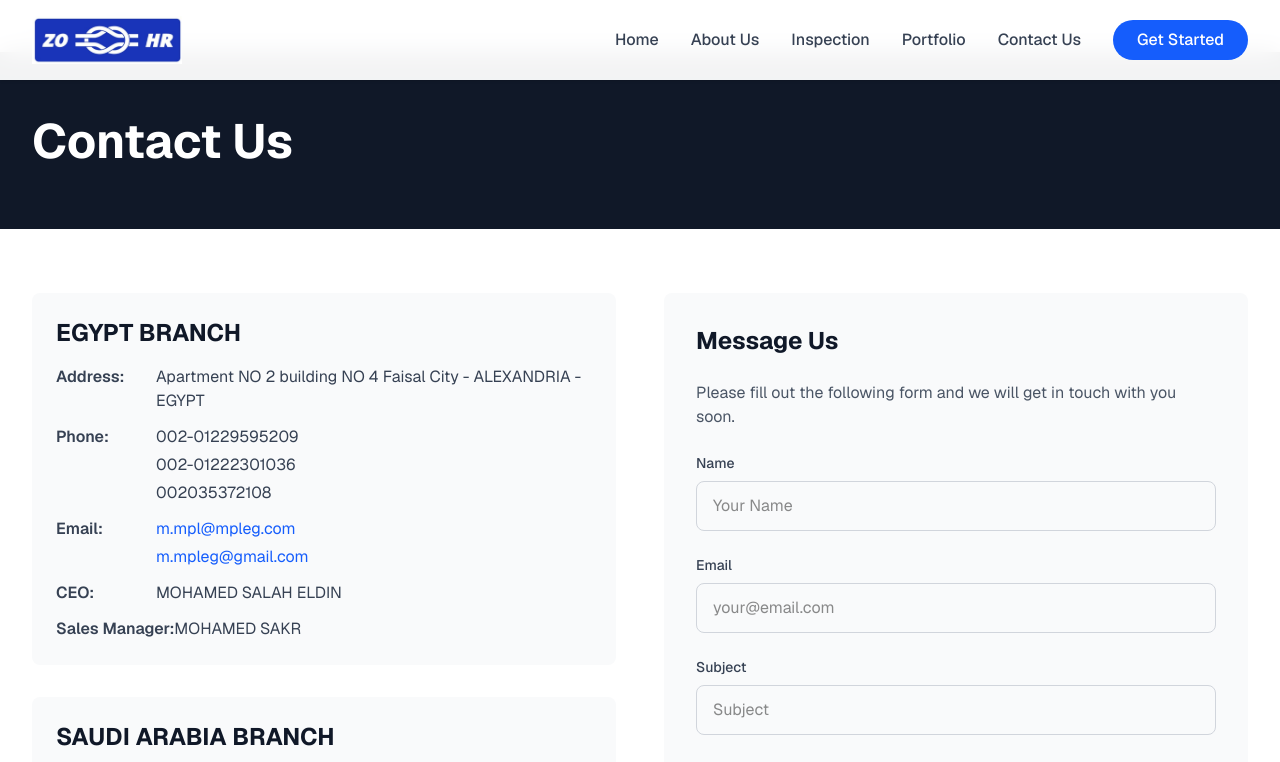
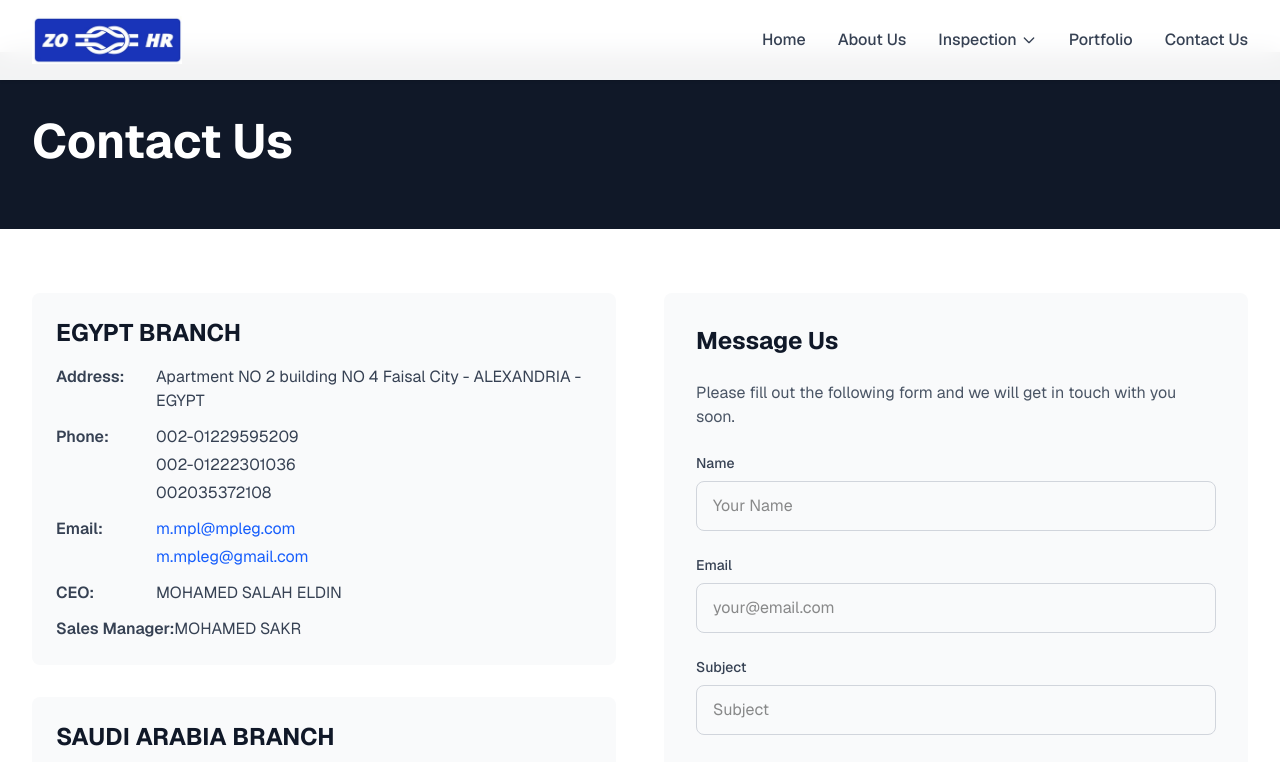
Before and after one commit to Abdulwahabb99/ZOHR-project, a Next.js app: page /contact in a window 1280 px wide. Shown: the top 762 px of the page. Built offline with nearby package versions, Linux system fonts and the light colour scheme.

Commit message:
Enhance: Refactor Navbar component to support dropdown menus for nested links.

```diff
--- a/components/Navbar.tsx
+++ b/components/Navbar.tsx
@@ -4,6 +4,10 @@ import { useState, useEffect } from 'react';
 import Link from 'next/link';
 import Image from 'next/image';
 import { usePathname } from 'next/navigation';
+
+type NavLink =
+  | { href: string; label: string; children?: never }
+  | { href?: never; label: string; children: { href: string; label: string }[] };
 
 /**
  * Navbar Component
@@ -13,10 +17,12 @@ import { usePathname } from 'next/navigation';
  * - Smooth scroll behavior
  * - Sticky header that appears on scroll
  * - Active link highlighting
+ * - Dropdown menu support
  */
 export default function Navbar() {
   const [isOpen, setIsOpen] = useState(false);
   const [isScrolled, setIsScrolled] = useState(false);
+  const [isDropdownOpen, setIsDropdownOpen] = useState(false);
   const pathname = usePathname();
 
   // Handle scroll effect for navbar background and pathname changes
@@ -39,15 +45,48 @@ export default function Navbar() {
     return () => window.removeEventListener('scroll', handleScroll);
   }, [pathname]);
 
+  // Close dropdown when pathname changes
+  useEffect(() => {
+    setIsDropdownOpen(false);
+  }, [pathname]);
+
   // Close mobile menu when clicking outside or on a link
   const handleLinkClick = () => {
     setIsOpen(false);
+    setIsDropdownOpen(false);
   };
 
-  const navLinks = [
+  // Toggle dropdown menu
+  const toggleDropdown = () => {
+    setIsDropdownOpen(!isDropdownOpen);
+  };
+
+  // Close dropdown when clicking outside
+  useEffect(() => {
+    const handleClickOutside = (event: MouseEvent) => {
+      const target = event.target as HTMLElement;
+      if (isDropdownOpen && !target.closest('.dropdown-container')) {
+        setIsDropdownOpen(false);
+      }
+    };
+
+    if (isDropdownOpen) {
+      document.addEventListener('mousedown', handleClickOutside);
+      return () => {
+        document.removeEventListener('mousedown', handleClickOutside);
+      };
+    }
+  }, [isDropdownOpen]);
+
+  const navLinks: NavLink[] = [
     { href: '/', label: 'Home' },
     { href: '/about', label: 'About Us' },
-    { href: '/lifting', label: 'Inspection' },
+    {
+      label: 'Inspection',
+      children: [
+        { href: '/lifting', label: 'Lifting' },
+      ]
+    },
     { href: '/portfolio', label: 'Portfolio' },
     { href: '/contact', label: 'Contact Us' },
   ];
@@ -78,11 +117,12 @@ export default function Navbar() {
 
           {/* Desktop Navigation */}
           <div className="hidden md:flex items-center space-x-8">
-            {navLinks.map((link) => (
+            {navLinks.map((link, index) => (
+              <div key={index} className="relative group">
+                {link.href ? (
                   <Link
-                key={link.href}
                     href={link.href}
-                className={`font-medium transition-colors duration-200 relative group ${
+                    className={`font-medium transition-colors duration-200 relative ${
                       isScrolled ? 'text-gray-700 hover:text-blue-600' : 'text-white hover:text-blue-200'
                     }`}
                   >
@@ -92,14 +132,50 @@ export default function Navbar() {
                       isScrolled ? 'bg-blue-600' : 'bg-white'
                     }`} />
                   </Link>
+                ) : (
+                  <div className="relative dropdown-container">
+                    <button
+                      onClick={toggleDropdown}
+                      className={`font-medium transition-colors duration-200 relative flex items-center ${
+                        isScrolled ? 'text-gray-700 hover:text-blue-600' : 'text-white hover:text-blue-200'
+                      }`}
+                    >
+                      {link.label}
+                      <svg
+                        className={`ml-1 h-4 w-4 transition-transform duration-200 ${
+                          isDropdownOpen ? 'rotate-180' : ''
+                        }`}
+                        fill="none"
+                        stroke="currentColor"
+                        viewBox="0 0 24 24"
+                      >
+                        <path strokeLinecap="round" strokeLinejoin="round" strokeWidth={2} d="M19 9l-7 7-7-7" />
+                      </svg>
+                    </button>
+
+                    {/* Dropdown Menu */}
+                    {isDropdownOpen && link.children && (
+                      <div className="absolute top-full left-0 mt-2 w-48 bg-white rounded-lg shadow-lg py-2 z-50">
+                        {link.children.map((child, childIndex) => (
+                          <Link
+                            key={childIndex}
+                            href={child.href}
+                            onClick={handleLinkClick}
+                            className={`block px-4 py-2 text-sm transition-colors duration-200 ${
+                              pathname === child.href
+                                ? 'bg-blue-50 text-blue-600 font-medium'
+                                : 'text-gray-700 hover:bg-gray-50 hover:text-blue-600'
+                            }`}
+                          >
+                            {child.label}
+                          </Link>
                         ))}
-            <button className={`px-6 py-2 rounded-full transition-colors duration-200 font-medium ${
-              isScrolled
-                ? 'bg-blue-600 text-white hover:bg-blue-700'
-                : 'bg-white/90 text-gray-900 hover:bg-white'
-            }`}>
-              Get Started
-            </button>
+                      </div>
+                    )}
+                  </div>
+                )}
+              </div>
+            ))}
           </div>
 
           {/* Mobile Menu Button */}
@@ -133,9 +209,10 @@ export default function Navbar() {
           }`}
         >
           <div className="py-4 space-y-4">
-            {navLinks.map((link) => (
+            {navLinks.map((link, index) => (
+              <div key={index}>
+                {link.href ? (
                   <Link
-                key={link.href}
                     href={link.href}
                     className={`block font-medium transition-colors duration-200 py-2 ${
                       isScrolled ? 'text-gray-700 hover:text-blue-600' : 'text-gray-900 hover:text-blue-600'
@@ -144,10 +221,31 @@ export default function Navbar() {
                   >
                     {link.label}
                   </Link>
+                ) : (
+                  <div>
+                    <div className="font-medium text-gray-900 py-2">{link.label}</div>
+                    {link.children && (
+                      <div className="pl-4 space-y-2">
+                        {link.children.map((child, childIndex) => (
+                          <Link
+                            key={childIndex}
+                            href={child.href}
+                            className={`block text-sm transition-colors duration-200 py-1 ${
+                              pathname === child.href
+                                ? 'text-blue-600 font-medium'
+                                : 'text-gray-600 hover:text-blue-600'
+                            }`}
+                            onClick={handleLinkClick}
+                          >
+                            {child.label}
+                          </Link>
                         ))}
-            <button className="w-full bg-blue-600 text-white px-6 py-2 rounded-full hover:bg-blue-700 transition-colors duration-200 font-medium mt-4">
-              Get Started
-            </button>
+                      </div>
+                    )}
+                  </div>
+                )}
+              </div>
+            ))}
           </div>
         </div>
       </div>
```
Lines whose indentation alone changed are shown as unchanged.
